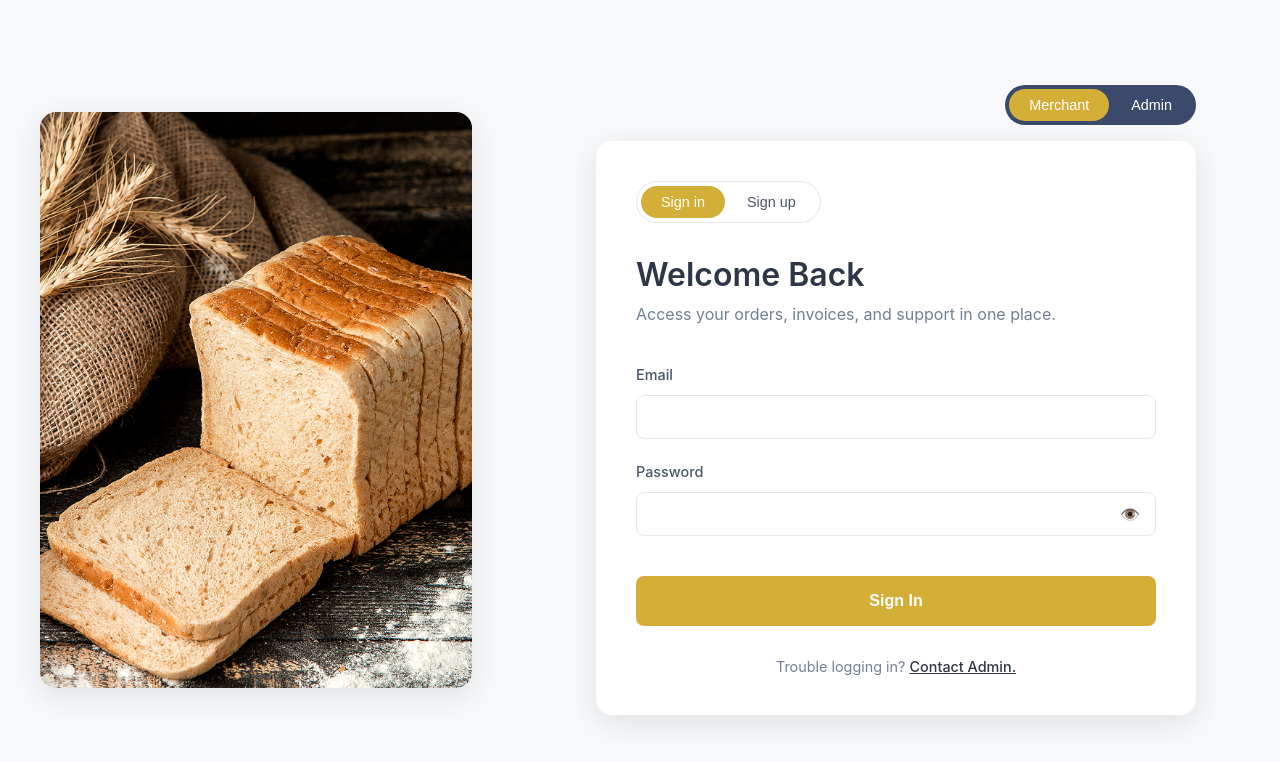
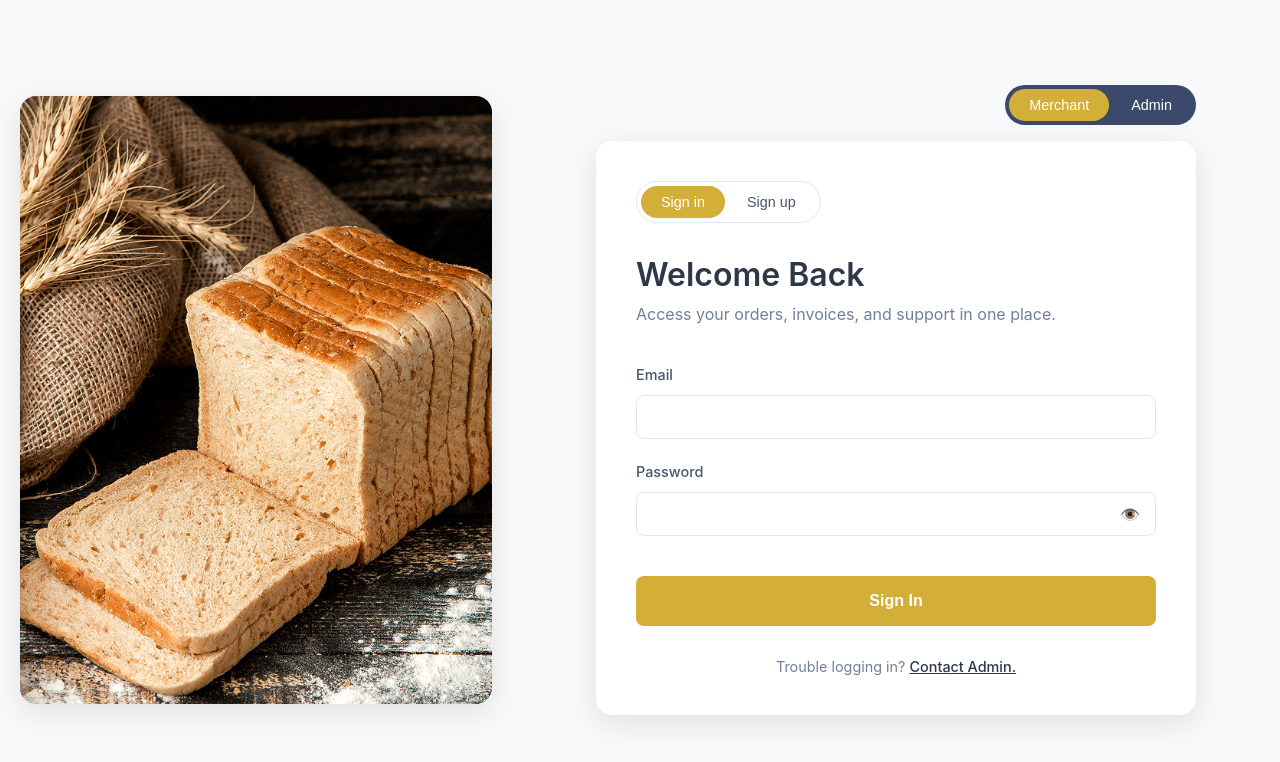
Before and after one commit to farhanyousaf786/fmb-merchant-portal, a React (Create React App) app in the folder client/: page /auth in a window 1280 px wide. Shown: the top 762 px of the page. Built offline with nearby package versions, Linux system fonts and the light colour scheme.

Commit message:
updated auth ui

```diff
--- a/client/src/pages/auth/Auth.css
+++ b/client/src/pages/auth/Auth.css
@@ -13,7 +13,7 @@
   justify-content: center;
   overflow: hidden;
   background: #f8f9fa;
-  padding: 40px;
+  padding: 20px;
 }
 
 .auth-background-image {
@@ -32,7 +32,7 @@
   display: flex;
   align-items: center;
   justify-content: center;
-  padding: 60px 40px;
+  padding: 20px;
 }
 
 .auth-form-container {
```
